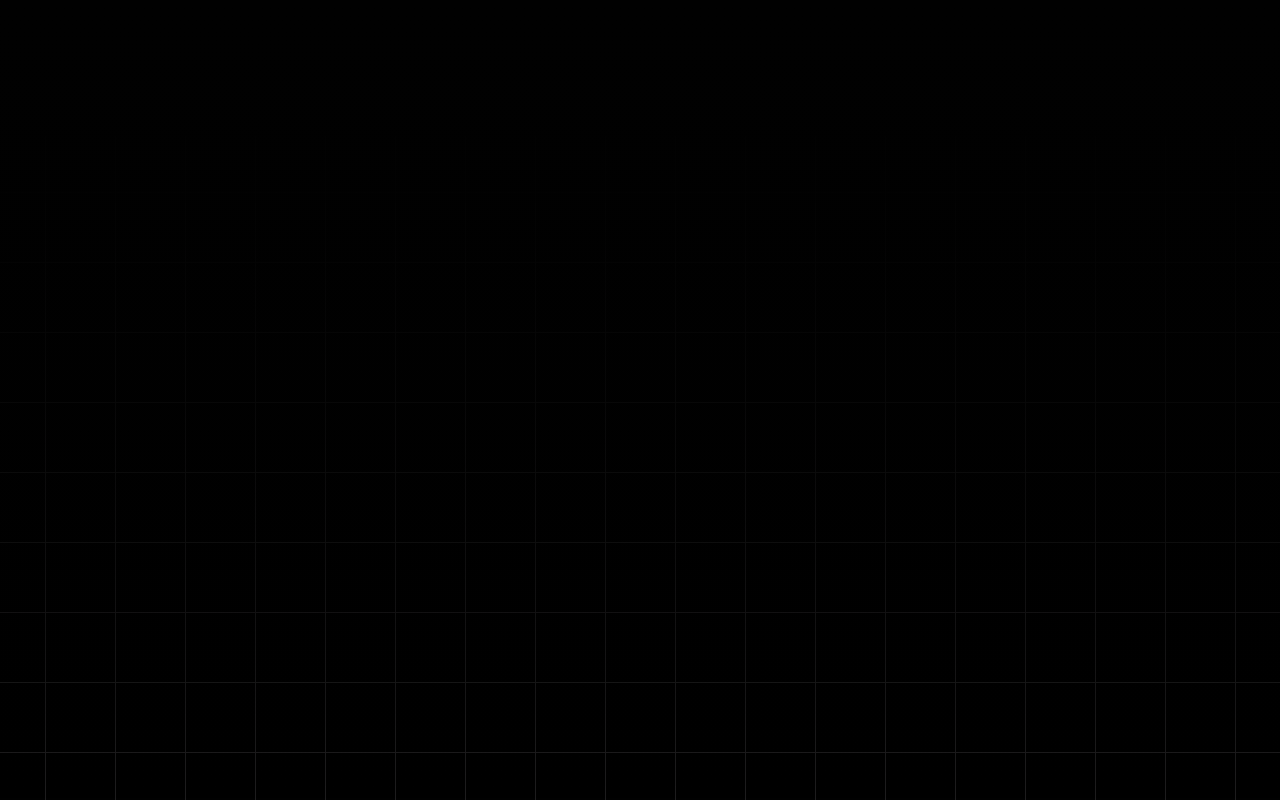
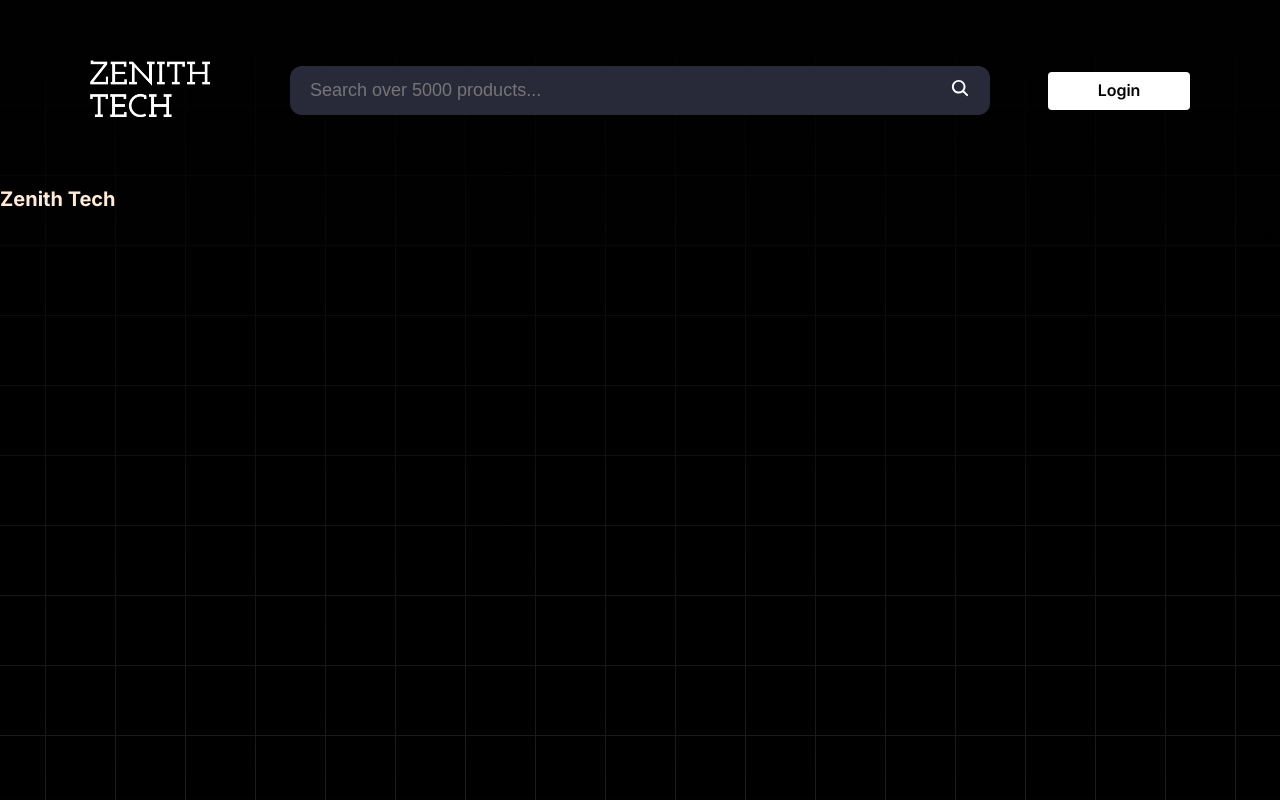
Before and after one commit to prosperemebo/Zenith-Games, a Next.js app in the folder frontend/: page / in a window 1280 px wide. Built offline with nearby package versions, Linux system fonts and the light colour scheme.

Commit message:
Frontend navigation styling

```diff
--- /dev/null
+++ b/frontend/components/Layout/Layout.module.scss
@@ -0,0 +1,52 @@
+@import '../../src/sass/abstracts/variables';
+
+.navigation {
+  display: flex;
+  justify-content: space-between;
+  align-items: center;
+  padding: 6rem 7vw;
+  position: relative;
+
+  .logo {
+    width: 12rem;
+
+    img {
+      width: 100%;
+      height: auto;
+    }
+  }
+
+  .inputWrapper {
+    position: absolute;
+    left: 50%;
+    transform: translateX(-50%);
+    background-color: $color-grey-1;
+    padding: 1.2rem 2rem;
+    width: min(70rem, 100%);
+    display: flex;
+    justify-content: space-between;
+    align-items: center;
+    border-radius: 12px;
+
+    // TODO: ENABLE SEARCH FUNCTIONALITY
+    pointer-events: none;
+
+    input {
+      background-color: transparent;
+      color: #b2b2b2;
+      border: none;
+      font-size: 1.8rem;
+      flex: 1;
+    }
+
+    button {
+	border: none;
+	background-color: transparent;
+	display: flex;
+	justify-content: center;
+	align-items: center;
+	color: $color-primary;
+	font-size: 2rem;
+    }
+  }
+}
--- /dev/null
+++ b/frontend/components/Layout/Nav.tsx
@@ -0,0 +1,36 @@
+import Link from 'next/link';
+import classes from './Layout.module.scss';
+import Image from 'next/image';
+
+import { IoSearch } from 'react-icons/io5';
+
+import logo from '../../assets/images/logo.png';
+
+function Nav() {
+  return (
+    <nav className={classes.navigation}>
+      <div className={classes.logo}>
+        <Link href='/' legacyBehavior={true}>
+          <Image src={logo} alt='Zenith tech' />
+        </Link>
+      </div>
+      <form className={classes.inputWrapper}>
+        <input type='text' placeholder='Search over 5000 products...' />
+        <button type='submit'>
+          <span>
+            <IoSearch />
+          </span>
+        </button>
+      </form>
+      <div className={classes.actions}>
+        <Link href='/contact' legacyBehavior>
+          <a className='btn btn-primary'>
+            <span>Login</span>
+          </a>
+        </Link>
+      </div>
+    </nav>
+  );
+}
+
+export default Nav;
--- a/frontend/package.json
+++ b/frontend/package.json
@@ -12,6 +12,7 @@
     "next": "14.1.0",
     "react": "^18",
     "react-dom": "^18",
+    "react-icons": "^5.0.1",
     "sass": "^1.70.0"
   },
   "devDependencies": {
--- a/frontend/src/app/globals.css
+++ /dev/null
@@ -1,107 +0,0 @@
-:root {
-  --max-width: 1100px;
-  --border-radius: 12px;
-  --font-mono: ui-monospace, Menlo, Monaco, "Cascadia Mono", "Segoe UI Mono",
-    "Roboto Mono", "Oxygen Mono", "Ubuntu Monospace", "Source Code Pro",
-    "Fira Mono", "Droid Sans Mono", "Courier New", monospace;
-
-  --foreground-rgb: 0, 0, 0;
-  --background-start-rgb: 214, 219, 220;
-  --background-end-rgb: 255, 255, 255;
-
-  --primary-glow: conic-gradient(
-    from 180deg at 50% 50%,
-    #16abff33 0deg,
-    #0885ff33 55deg,
-    #54d6ff33 120deg,
-    #0071ff33 160deg,
-    transparent 360deg
-  );
-  --secondary-glow: radial-gradient(
-    rgba(255, 255, 255, 1),
-    rgba(255, 255, 255, 0)
-  );
-
-  --tile-start-rgb: 239, 245, 249;
-  --tile-end-rgb: 228, 232, 233;
-  --tile-border: conic-gradient(
-    #00000080,
-    #00000040,
-    #00000030,
-    #00000020,
-    #00000010,
-    #00000010,
-    #00000080
-  );
-
-  --callout-rgb: 238, 240, 241;
-  --callout-border-rgb: 172, 175, 176;
-  --card-rgb: 180, 185, 188;
-  --card-border-rgb: 131, 134, 135;
-}
-
-@media (prefers-color-scheme: dark) {
-  :root {
-    --foreground-rgb: 255, 255, 255;
-    --background-start-rgb: 0, 0, 0;
-    --background-end-rgb: 0, 0, 0;
-
-    --primary-glow: radial-gradient(rgba(1, 65, 255, 0.4), rgba(1, 65, 255, 0));
-    --secondary-glow: linear-gradient(
-      to bottom right,
-      rgba(1, 65, 255, 0),
-      rgba(1, 65, 255, 0),
-      rgba(1, 65, 255, 0.3)
-    );
-
-    --tile-start-rgb: 2, 13, 46;
-    --tile-end-rgb: 2, 5, 19;
-    --tile-border: conic-gradient(
-      #ffffff80,
-      #ffffff40,
-      #ffffff30,
-      #ffffff20,
-      #ffffff10,
-      #ffffff10,
-      #ffffff80
-    );
-
-    --callout-rgb: 20, 20, 20;
-    --callout-border-rgb: 108, 108, 108;
-    --card-rgb: 100, 100, 100;
-    --card-border-rgb: 200, 200, 200;
-  }
-}
-
-* {
-  box-sizing: border-box;
-  padding: 0;
-  margin: 0;
-}
-
-html,
-body {
-  max-width: 100vw;
-  overflow-x: hidden;
-}
-
-body {
-  color: rgb(var(--foreground-rgb));
-  background: linear-gradient(
-      to bottom,
-      transparent,
-      rgb(var(--background-end-rgb))
-    )
-    rgb(var(--background-start-rgb));
-}
-
-a {
-  color: inherit;
-  text-decoration: none;
-}
-
-@media (prefers-color-scheme: dark) {
-  html {
-    color-scheme: dark;
-  }
-}
--- a/frontend/src/app/layout.tsx
+++ b/frontend/src/app/layout.tsx
@@ -1,12 +1,14 @@
-import type { Metadata } from "next";
-import { Inter } from "next/font/google";
-import "../sass/main.scss";
+import type { Metadata } from 'next';
+import { Inter } from 'next/font/google';
+import '../sass/main.scss';
+import Nav from '../../components/Layout/Nav';
 
-const inter = Inter({ subsets: ["latin"] });
+const inter = Inter({ subsets: ['latin'] });
 
 export const metadata: Metadata = {
-  title: "Zenith Tech",
-  description: "Hottest hub for tech enthausists. Get your games and gadgets at the best prices!",
+  title: 'Zenith Tech',
+  description:
+    'Hottest hub for tech enthausists. Get your games and gadgets at the best prices!',
 };
 
 export default function RootLayout({
@@ -15,8 +17,13 @@ export default function RootLayout({
   children: React.ReactNode;
 }>) {
   return (
-    <html lang="en">
-      <body className={inter.className}>{children}</body>
+    <html lang='en'>
+      <body className={inter.className}>
+        <div className='body-wrapper'>
+          <Nav />
+          {children}
+        </div>
+      </body>
     </html>
   );
 }
--- a/frontend/src/sass/abstracts/_variables.scss
+++ b/frontend/src/sass/abstracts/_variables.scss
@@ -2,9 +2,11 @@
 //   --toastify-font-family: 'Inter', sans-serif;
 // }
 
-$color-primary: #ffebd8;
+$color-primary: #ffffff;
 $color-secondary: #050405;
 $color-dark: #121211;
+
+$color-grey-1: #282A3A;
 
 $color-white: #ffffff;
 
--- a/frontend/src/sass/base/_base.scss
+++ b/frontend/src/sass/base/_base.scss
@@ -27,7 +27,8 @@ html {
   }
 }
 
-body, html {
+body,
+html {
   box-sizing: border-box;
   background-color: $color-background;
   position: relative;
@@ -37,9 +38,17 @@ body, html {
     conic-gradient(from 90deg at 1px 1px, var(--_g));
   background-size: var(--s) var(--s), calc(var(--s) / 5) calc(var(--s) / 5);
   background-position: center;
-  overflow-x: hidden;
+  overflow: hidden;
 
-  &::after {
+  @include respond(tab-port) {
+    --s: 35px;
+    background-image: conic-gradient(from 90deg at 0.5px 0.5px, var(--_g)),
+      conic-gradient(from 90deg at 1px 1px, var(--_g));
+  }
+}
+
+body {
+  &::before {
     content: '';
     position: fixed;
     top: 0;
@@ -47,13 +56,17 @@ body, html {
     height: 100vh;
     width: 100%;
     background-image: linear-gradient(#010101, transparent);
+    z-index: -1;
   }
+}
 
-  @include respond(tab-port) {
-    --s: 35px;
-    background-image: conic-gradient(from 90deg at 0.5px 0.5px, var(--_g)),
-      conic-gradient(from 90deg at 1px 1px, var(--_g));
-  }
+.body-wrapper {
+  overflow-y: scroll;
+  position: fixed;
+  top: 0;
+  left: 0;
+  z-index: 1;
+  width: 100%;
 }
 
 ::selection {
--- a/frontend/src/sass/components/_btn.scss
+++ b/frontend/src/sass/components/_btn.scss
@@ -4,16 +4,15 @@
   &:visited {
     text-transform: capitalize;
     text-decoration: none;
-    padding: 1rem 3rem;
+    padding: .5rem 5rem;
     display: inline-flex;
     justify-content: center;
     align-items: center;
-    font-size: 2rem;
-    color: $text-color-1;
-    font-weight: 400;
+    font-size: 1.6rem;
+    color: $color-background;
+    font-weight: 600;
     white-space: nowrap;
-    border-radius: 12px;
-    min-width: 25rem;
+    border-radius: 4px;
     overflow: hidden;
 
     //Change for the <button> element
@@ -21,7 +20,7 @@
     cursor: pointer;
 
     &.btn-primary {
-      background-color: $color-orange;
+      background-color: $color-primary;
     }
 
     &.btn-secondary {
@@ -63,22 +62,3 @@
     cursor: not-allowed;
   }
 }
-
-@keyframes fly {
-  0% {
-    transform: translate(0px, 0px);
-  }
-  25% {
-    transform: translate(50px, -50px);
-    opacity: 0;
-  }
-  50% {
-    transform: translate(-50px, 50px);
-    visibility: hidden;
-    opacity: 0;
-  }
-  100% {
-    transform: translate(0px, 0px);
-    visibility: visible;
-  }
-}
```
Also changed, not shown: frontend/assets/images/logo.png (added), 1 other file (tests, documents, lock files or other folders).
